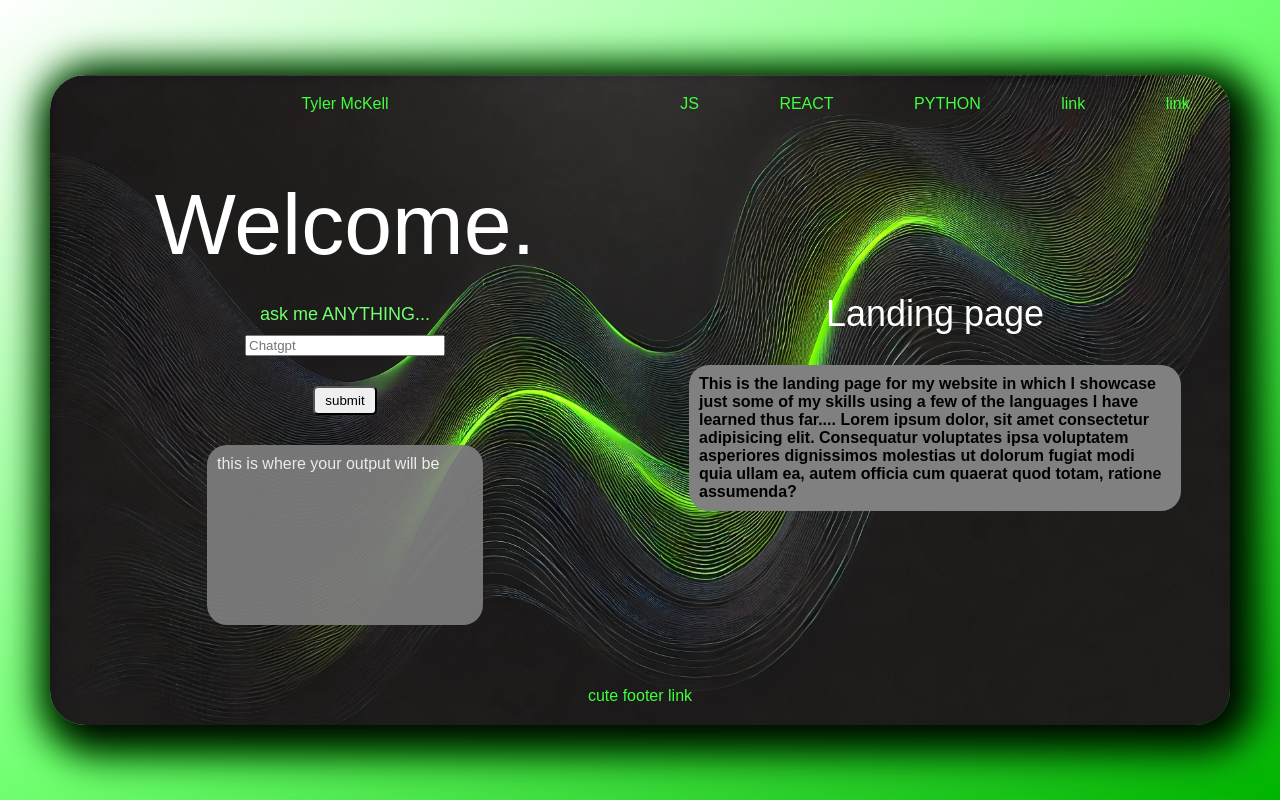
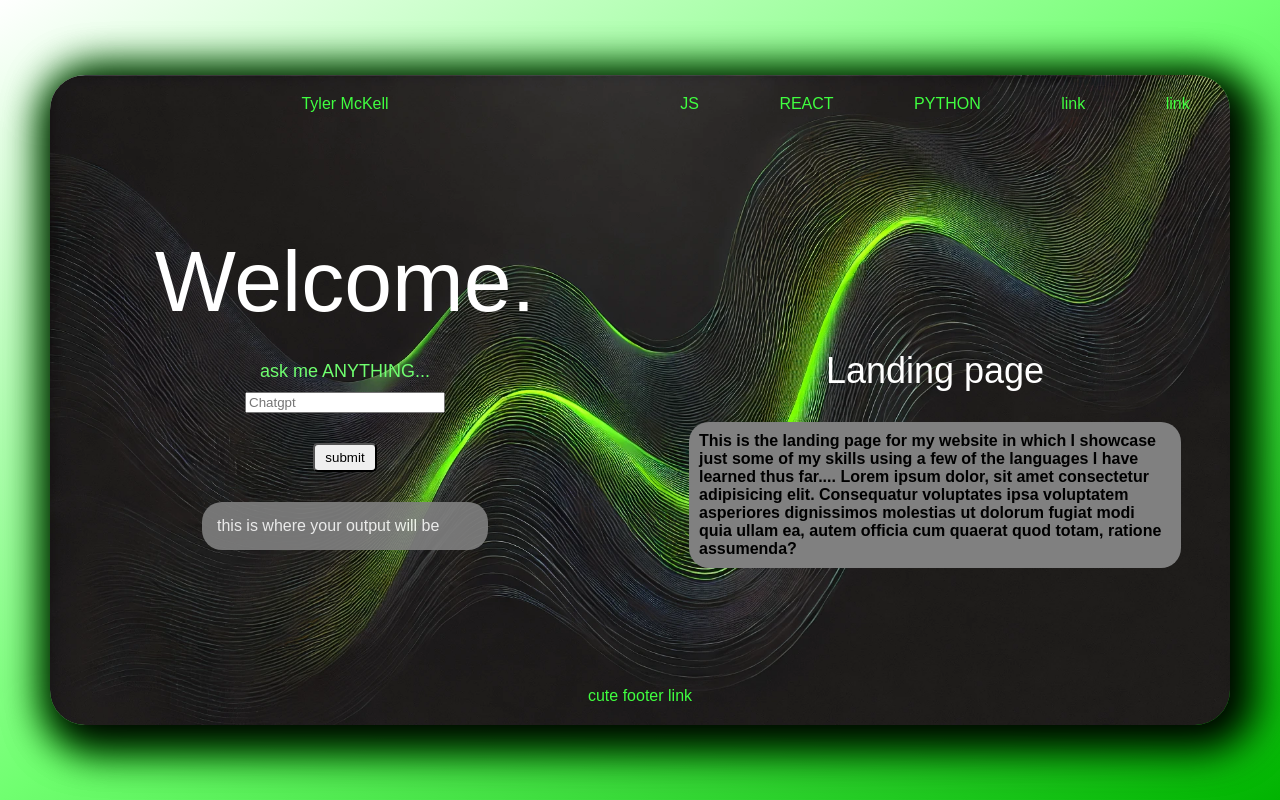
Before and after one commit to tylermckell01/Portfolio, a React (Create React App) app: page / in a window 1280 px wide. Built offline with nearby package versions, Linux system fonts and the light colour scheme; no server answers.

Commit message:
adds xp files

```diff
--- a/src/components/Header.jsx
+++ b/src/components/Header.jsx
@@ -3,9 +3,9 @@ export default function Header() {
     <div className="header">
       <div className="left">Tyler McKell</div>
       <div className="right">
-        <a href="./App.js">JS</a>
-        <a href="./App.js">REACT</a>
-        <a href="./App.js">PYTHON</a>
+        <a href="./MyJs.js">JS</a>
+        <a href="./MyReact.js">REACT</a>
+        <a href="./MyPython.js">PYTHON</a>
         <a href="./App.js">link</a>
         <a href="./App.js">link</a>
       </div>
--- a/src/styles/components/hero.scss
+++ b/src/styles/components/hero.scss
@@ -49,11 +49,11 @@
 
       .gpt-response {
         width: 20vw;
-        height: 20vh;
         background-color: gray;
         border-radius: 20px;
         opacity: 0.9;
-        padding: 10px;
+        padding: 15px;
+        overflow-y: auto;
       }
     }
   }
```
Also changed, not shown: about-me.txt (added), src/components/MyJs.js (added), src/components/MyReact.jsx (added).
